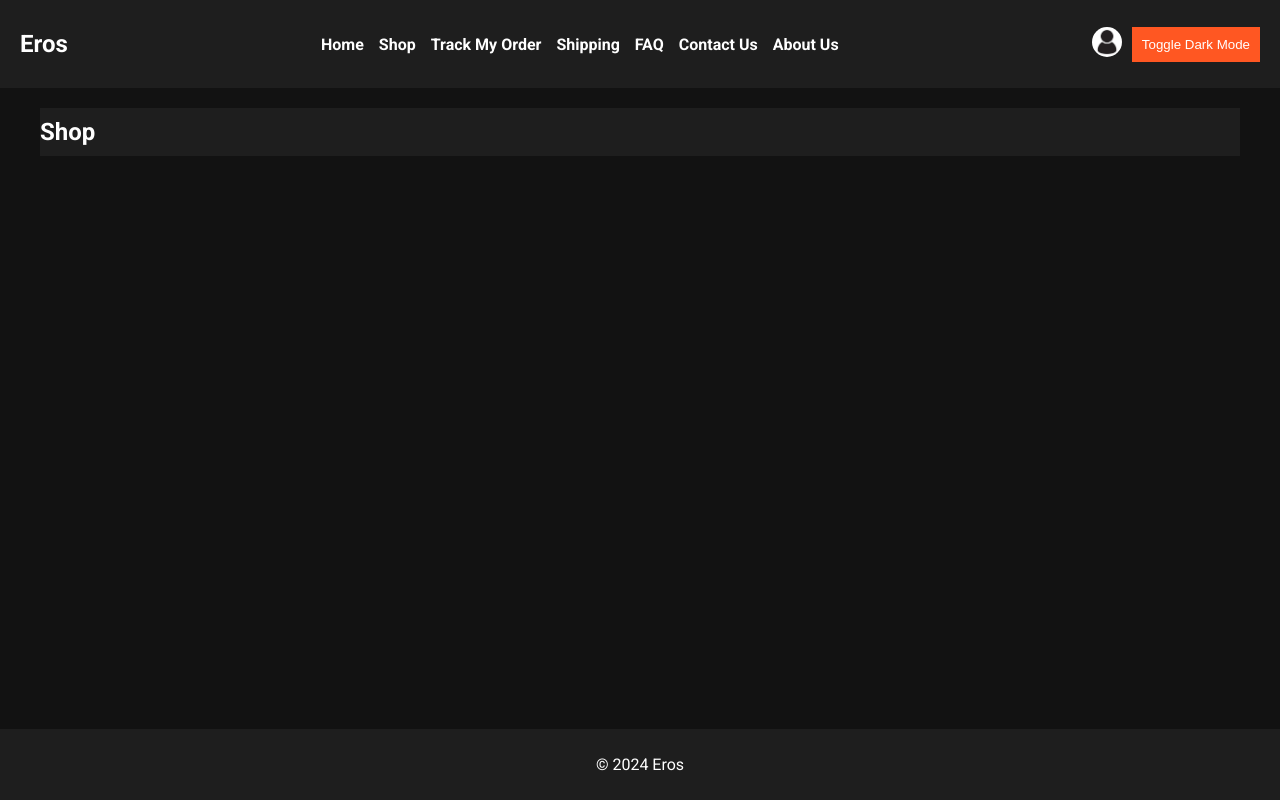
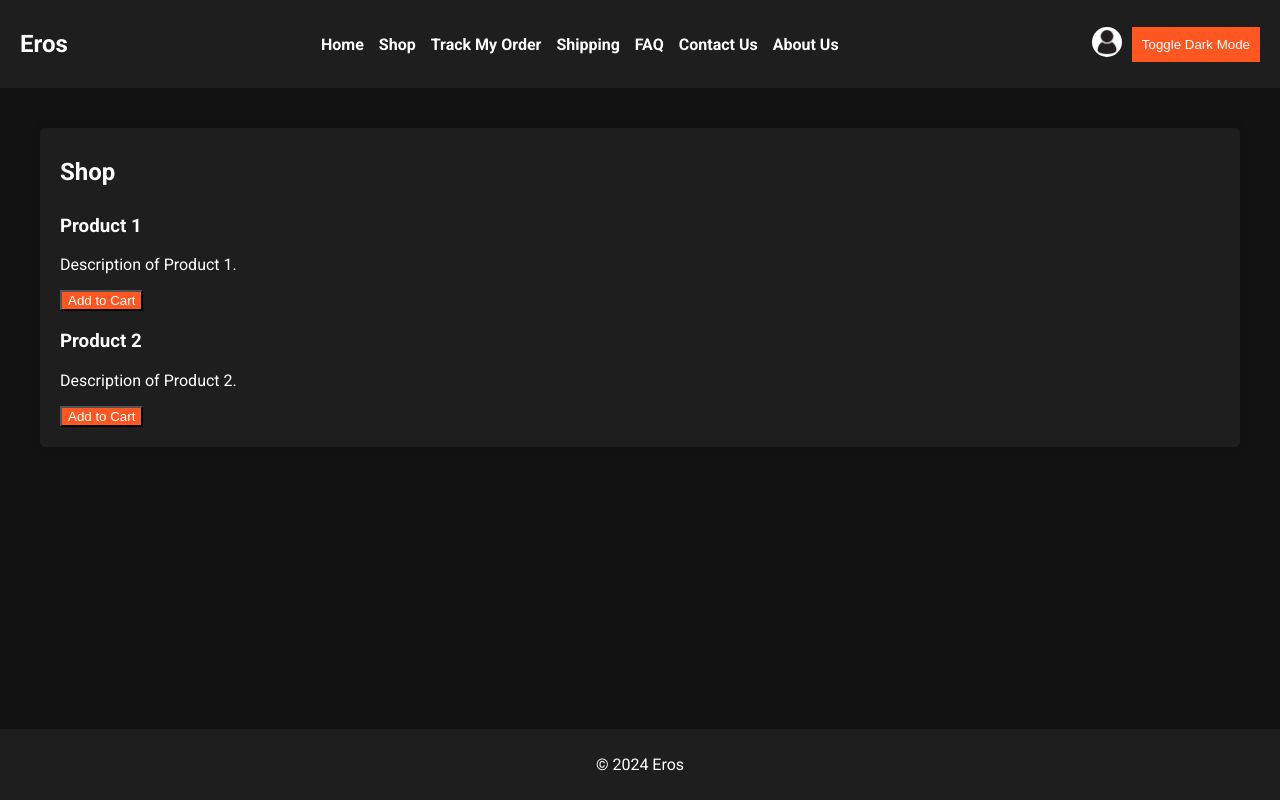
Before and after one commit to upperhandism/upperhandism.github.io, a plain HTML site: page shop.html in a window 1280 px wide. Both pictures are taken after a click on the button "Toggle Dark Mode". Drawn offline with Linux system fonts and the light colour scheme.

Commit message:
Ensure consistent dark mode and layout across all pages

```diff
--- a/script.js
+++ b/script.js
@@ -1,7 +1,5 @@
 document.getElementById('dark-mode-toggle').addEventListener('click', function() {
     document.body.classList.toggle('dark-mode');
-    document.querySelector('main').classList.toggle('dark-mode');
-    document.querySelector('section').classList.toggle('dark-mode');
 });
 
 const darkModeStyles = `
@@ -15,10 +13,10 @@ const darkModeStyles = `
     body.dark-mode footer {
         background-color: #1e1e1e;
     }
-    body.dark-mode main.dark-mode {
+    body.dark-mode main {
         background-color: #121212;
     }
-    body.dark-mode section.dark-mode {
+    body.dark-mode section {
         background-color: #1e1e1e;
         color: #ffffff;
     }
--- a/shop.html
+++ b/shop.html
@@ -31,7 +31,16 @@
     <main>
         <section id="shop">
             <h2>Shop</h2>
-            <!-- Shop content goes here -->
+            <div>
+                <h3>Product 1</h3>
+                <p>Description of Product 1.</p>
+                <button>Add to Cart</button>
+            </div>
+            <div>
+                <h3>Product 2</h3>
+                <p>Description of Product 2.</p>
+                <button>Add to Cart</button>
+            </div>
         </section>
     </main>
     <footer>
--- a/styles.css
+++ b/styles.css
@@ -49,7 +49,7 @@ nav ul li a {
     font-weight: 700;
 }
 
-nav ul li a.dark-mode {
+body.dark-mode nav ul li a {
     color: #ffffff;
 }
 
@@ -80,7 +80,7 @@ main {
     background-color: #ffffff;
 }
 
-main.dark-mode {
+body.dark-mode main {
     background-color: #121212;
 }
 
@@ -94,7 +94,7 @@ footer {
     bottom: 0;
 }
 
-footer.dark-mode {
+body.dark-mode footer {
     background-color: #1e1e1e;
 }
 
@@ -103,7 +103,7 @@ h1, h2 {
     padding: 10px 0;
 }
 
-#home, #shipping {
+#home, #shipping, #shop {
     padding: 20px;
     background-color: #fff;
     border-radius: 5px;
@@ -111,7 +111,7 @@ h1, h2 {
     margin-top: 20px;
 }
 
-#home.dark-mode, #shipping.dark-mode {
+body.dark-mode #home, body.dark-mode #shipping, body.dark-mode #shop {
     background-color: #1e1e1e;
     color: #ffffff;
 }
```
